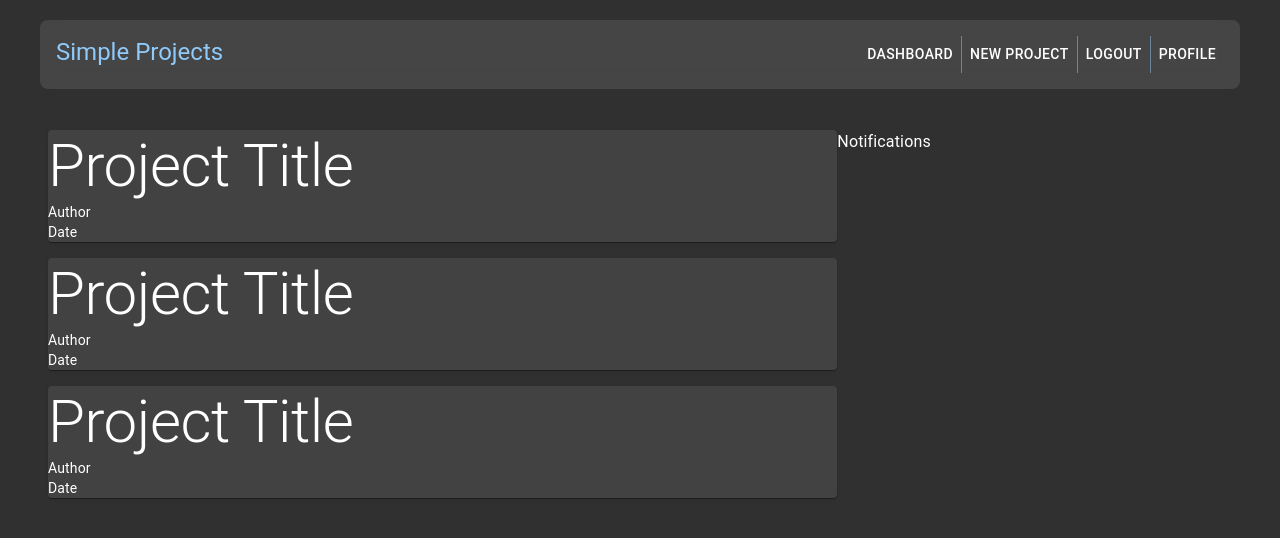
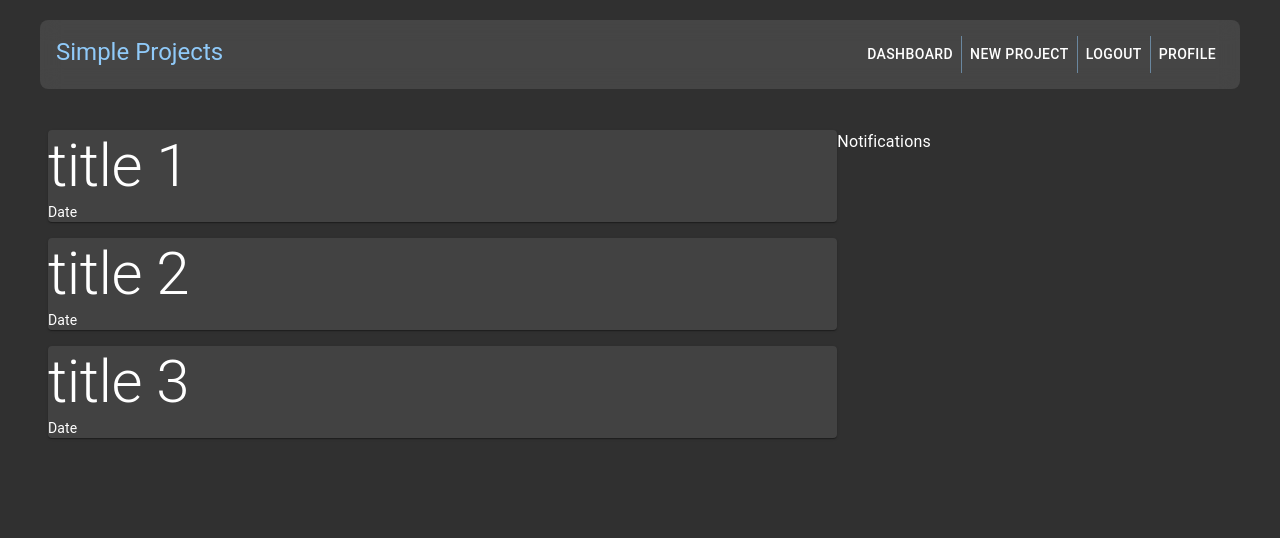
Before and after one commit to pstringe/Simple-Project-Managment-App, a React (Create React App) app: page /dashboard in a window 1280 px wide. Shown: the top 538 px of the page. Built offline with nearby package versions, Linux system fonts and the light colour scheme.

Commit message:
link redux state to project list component

```diff
--- a/src/Components/Dashboard/Dashboard.js
+++ b/src/Components/Dashboard/Dashboard.js
@@ -9,7 +9,7 @@ const Dashboard = (props) => {
     return (
         <Grid container>
             <Grid item xs={12} md={8}>
-                <ProjectList />
+                <ProjectList projects={projects}/>
             </Grid>
             <Grid item xs={12} md={4}>
                 <Notifications/>
--- a/src/Components/Project/ProjectDetails.js
+++ b/src/Components/Project/ProjectDetails.js
@@ -11,7 +11,7 @@ const ProjectDetails = (props) => {
                     <Typography variant='body1'>Lorem ipsum dolor sit amet, consectetur adipiscing elit. Nullam eget nisi sit amet ante maximus finibus. In mattis malesuada mi eu mollis. Nullam ut risus diam. Sed nec lorem neque. Duis volutpat malesuada mollis. Pellentesque pulvinar, leo at eleifend tempor, turpis mi bibendum neque, eget placerat elit risus nec sapien. Vivamus eget interdum mi. Vestibulum at massa in nunc tempus venenatis. Etiam sed massa sit amet nulla commodo malesuada a a sapien.</Typography>
                 </CardContent>
                 <CardActions>
-                    <Typography variant='body2'>Author</Typography>
+                    <Typography variant='body2'>Owner</Typography>
                     <Typography variant='body2'>Date</Typography>
                 </CardActions>
             </Card>
--- a/src/Components/Project/ProjectList.js
+++ b/src/Components/Project/ProjectList.js
@@ -1,11 +1,11 @@
 import { Typography, Card, Grid } from "@material-ui/core"
 import ProjectSummary from './ProjectSummary';
-const ProjectList = (props) => {
+const ProjectList = ({projects}) => {
     return (
         <Grid container direction='column' spacing={2}>
-            <ProjectSummary />
-            <ProjectSummary />
-            <ProjectSummary />
+            {projects.map((project) => {
+                return (<ProjectSummary project={project}/>);
+            })}
         </Grid>
     );
 }
--- a/src/Components/Project/ProjectSummary.js
+++ b/src/Components/Project/ProjectSummary.js
@@ -1,11 +1,11 @@
 import { Typography, Card, Grid } from "@material-ui/core";
 
-const ProjectSummary = () => {
+const ProjectSummary = ({project}) => {
     return (
         <Grid item>
             <Card>
-                <Typography variant='h2'>Project Title</Typography>
-                <Typography variant='body2'>Author</Typography>
+                <Typography variant='h2'>{project.title}</Typography>
+                <Typography variant='body2'>{project.author}</Typography>
                 <Typography variant='body2'>Date</Typography>
             </Card>
         </Grid>
```
